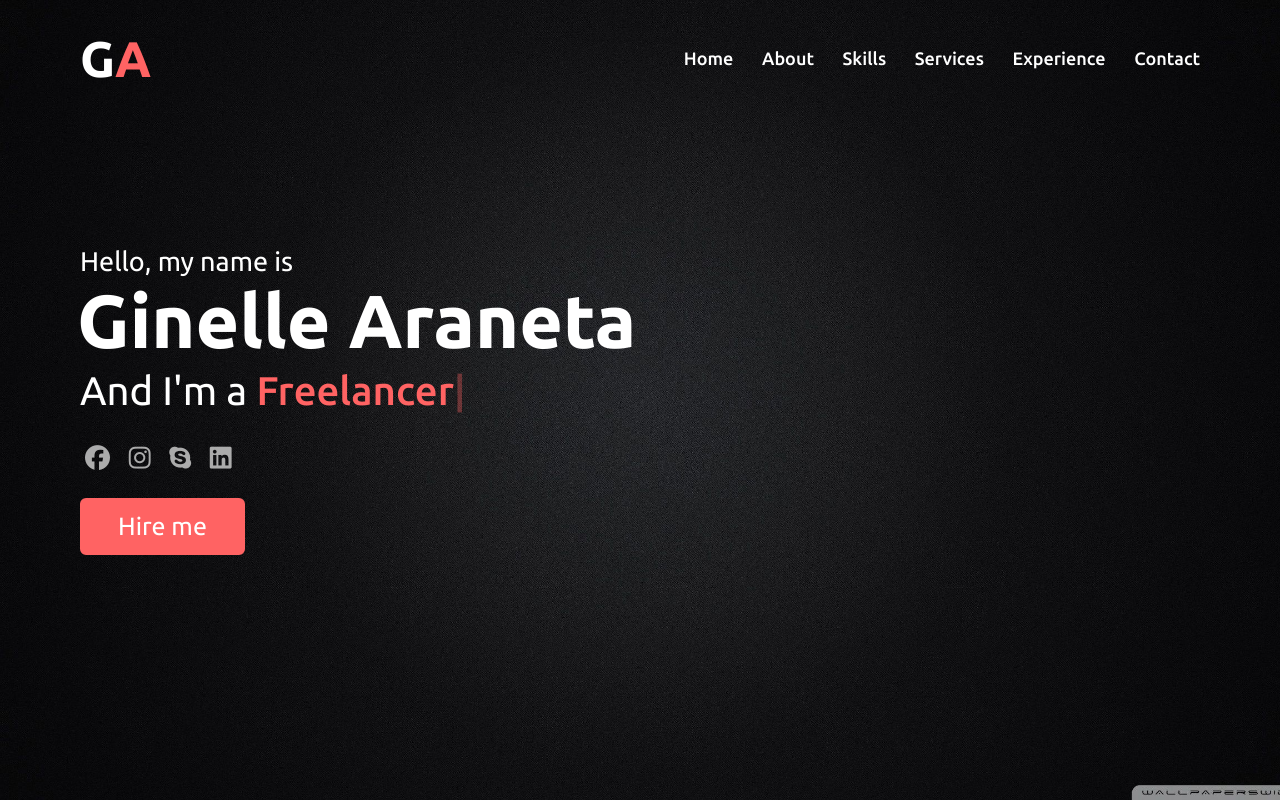
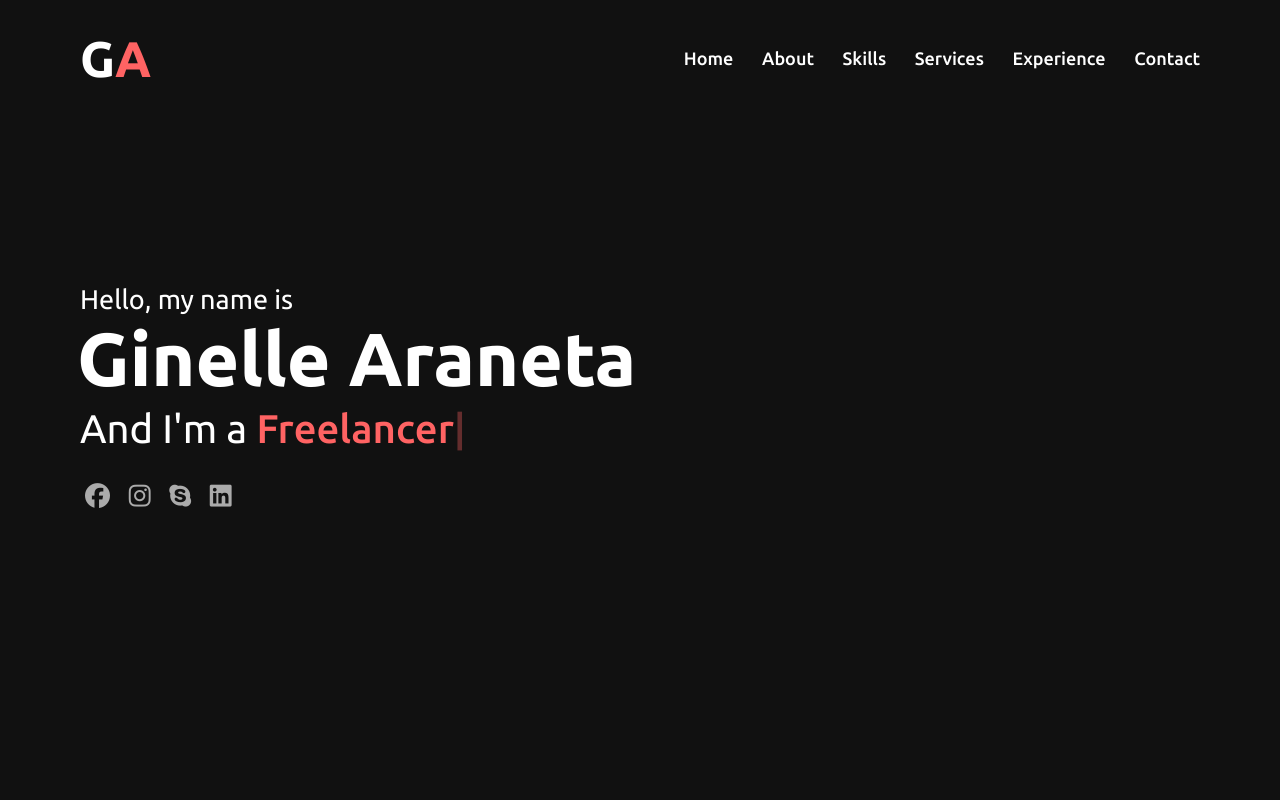
Before and after one commit to ginellearaneta/ginellearaneta.github.io, a plain HTML site: page index.html in a window 1280 px wide. Shown: the top 802 px of the page. Drawn offline with nearby package versions, Linux system fonts and the light colour scheme.

Commit message:
Add files via upload
updatingg

```diff
--- a/index.html
+++ b/index.html
@@ -50,7 +50,7 @@
                     <a href="https://join.skype.com/invite/uQ7ICQ3LQiJO" target="_blank"><i class="fa-brands fa-skype"></i></a>
                     <a href="https://www.linkedin.com/in/ginelle-grace-araneta-653751186/" target="_blank"><i class="fa-brands fa-linkedin"></i></a>
                 </div>
-                <a href="#contact">Hire me</a>
+                <!-- <a href="#contact">Hire me</a> -->
             </div>
         </div>
     </section>
--- a/style.css
+++ b/style.css
@@ -164,7 +164,8 @@ section .title::after{
 /* home section styling */
 .home{
     display: flex;
-    background: url("images/black.jpg") no-repeat center;
+    /* background: url("images/black.jpg") no-repeat center; */
+    background-color: #111;
     height: 100vh;
     color: #fff;
     min-height: 600px;
```
